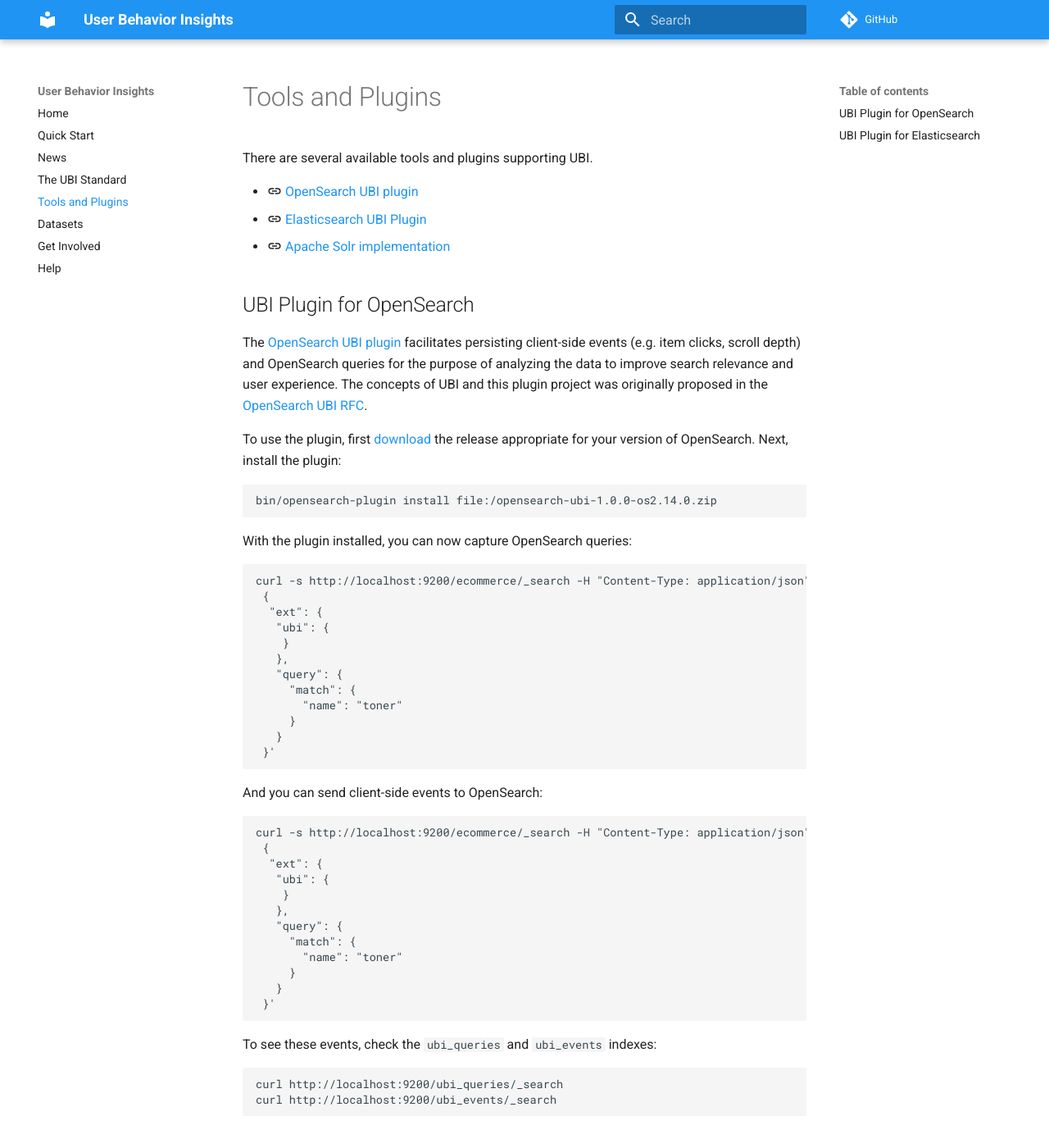
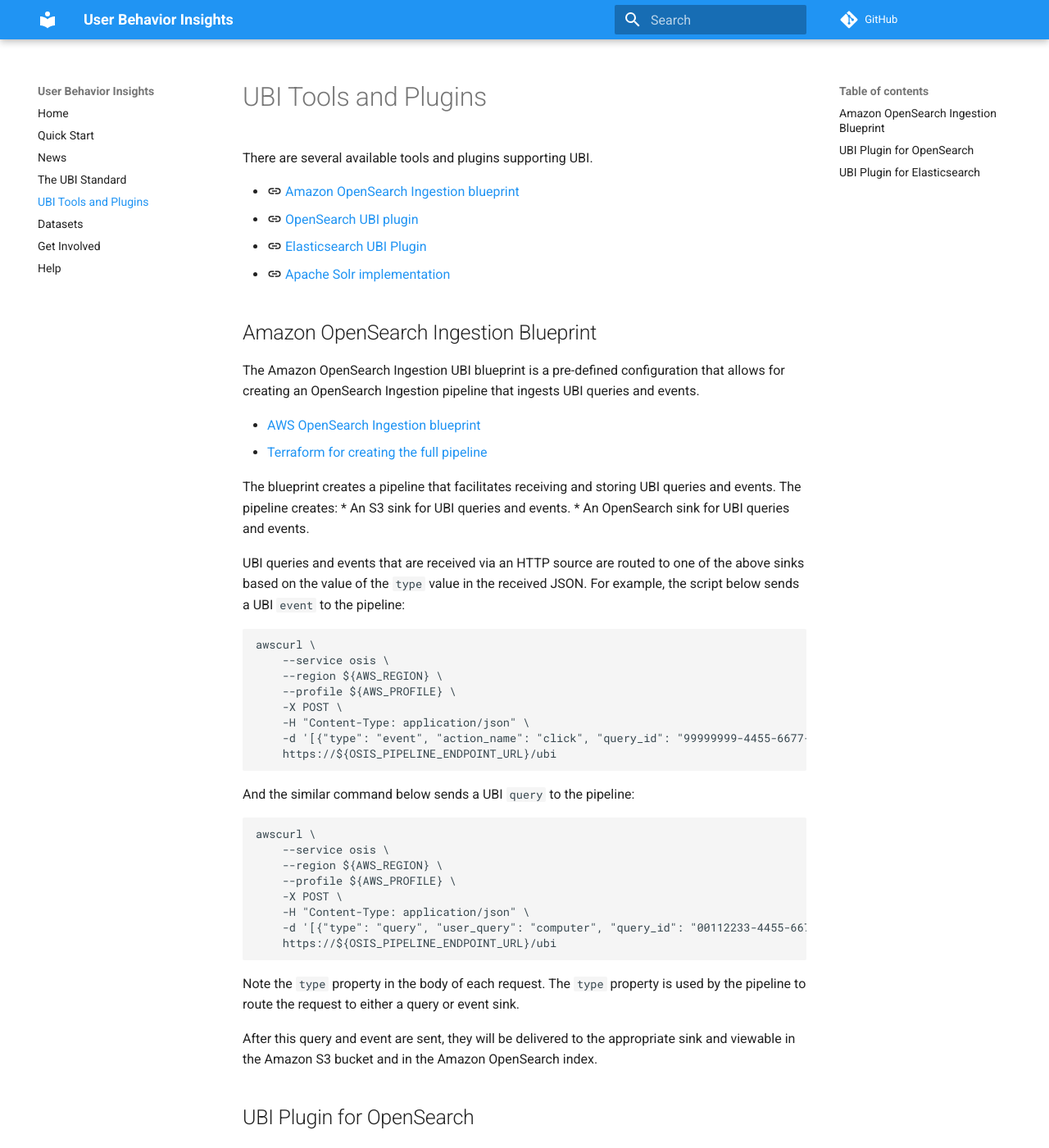
Before and after one commit to o19s/ubi-website, an MkDocs documentation site: the page built from docs/tools.md, in a window 1280 px wide and 1400 px high. Shown: the whole window at 82% size. Built offline with MkDocs 1.6.1 and Material for MkDocs 9.7.7, drawn with Linux system fonts in a browser that asks for light colours; comment, search, counter and statistics services are not loaded; some of the changed text lies outside the part shown.

Commit message:
Adding OSI docs.

````diff
--- a/docs/tools.md
+++ b/docs/tools.md
@@ -1,14 +1,58 @@
-# Tools and Plugins
+# UBI Tools and Plugins
 
 There are several available tools and plugins supporting UBI.
 
-* :material-link: [OpenSearch UBI plugin](https://www.github.com/opensearch-project/user-behavior-insights)
-* :material-link: [Elasticsearch UBI Plugin](https://github.com/o19s/user-behavior-insights-elasticsearch)
+* :material-link: [Amazon OpenSearch Ingestion blueprint](#amazon-opensearch-ingestion-blueprint)
+* :material-link: [OpenSearch UBI plugin](#ubi-plugin-for-opensearch)
+* :material-link: [Elasticsearch UBI Plugin](#ubi-plugin-for-elasticsearch)
 * :material-link: [Apache Solr implementation](https://github.com/apache/solr/pull/2452)
+
+## Amazon OpenSearch Ingestion Blueprint
+
+The Amazon OpenSearch Ingestion UBI blueprint is a pre-defined configuration that allows for creating an OpenSearch Ingestion pipeline that ingests UBI queries and events.
+
+* [AWS OpenSearch Ingestion blueprint](https://github.com/o19s/opensearch-search-quality-evaluation/blob/main/osi/blueprint.yaml)
+* [Terraform for creating the full pipeline](https://github.com/o19s/opensearch-search-quality-evaluation/tree/main/osi)
+
+The blueprint creates a pipeline that facilitates receiving and storing UBI queries and events. The pipeline creates:
+* An S3 sink for UBI queries and events.
+* An OpenSearch sink for UBI queries and events.
+
+UBI queries and events that are received via an HTTP source are routed to one of the above sinks based on the value of the `type` value in the received JSON. For example, the script below sends a UBI `event` to the pipeline:
+
+```
+awscurl \
+	--service osis \
+	--region ${AWS_REGION} \
+	--profile ${AWS_PROFILE} \
+	-X POST \
+	-H "Content-Type: application/json" \
+	-d '[{"type": "event", "action_name": "click", "query_id": "99999999-4455-6677-8899-aabbccddeeff", "event_attributes": {"position": {"ordinal": 1}, "object": {"object_id": "1234", "object_id_field": "ean", "user_id": "abc"}}}]' \
+	https://${OSIS_PIPELINE_ENDPOINT_URL}/ubi
+```
+
+And the similar command below sends a UBI `query` to the pipeline:
+
+```
+awscurl \
+	--service osis \
+	--region ${AWS_REGION} \
+	--profile ${AWS_PROFILE} \
+	-X POST \
+	-H "Content-Type: application/json" \
+	-d '[{"type": "query", "user_query": "computer", "query_id": "00112233-4455-6677-8899-aabbccddeeff"}]' \
+	https://${OSIS_PIPELINE_ENDPOINT_URL}/ubi
+```
+
+Note the `type` property in the body of each request. The `type` property is used by the pipeline to route the request to either a query or event sink.
+
+After this query and event are sent, they will be delivered to the appropriate sink and viewable in the Amazon S3 bucket and in the Amazon OpenSearch index.
 
 ## UBI Plugin for OpenSearch
 
 The [OpenSearch UBI plugin](https://www.github.com/opensearch-project/user-behavior-insights) facilitates persisting client-side events (e.g. item clicks, scroll depth) and OpenSearch queries for the purpose of analyzing the data to improve search relevance and user experience. The concepts of UBI and this plugin project was originally proposed in the [OpenSearch UBI RFC](https://github.com/opensearch-project/OpenSearch/issues/12084).
+
+Note that the UBI plugin is *not* required to use UBI. You can use any method of persisting queries and events into OpenSearch. The [UBI JavaScript Collector](https://github.com/opensearch-project/user-behavior-insights/blob/main/ubi-javascript-collector/ubi.js) is an example.
 
 To use the plugin, first [download](https://github.com/opensearch-project/user-behavior-insights/releases) the release appropriate for your version of OpenSearch. Next, install the plugin:
 
@@ -61,6 +105,8 @@
 
 The [Elasticsearch UBI Plugin](https://github.com/o19s/user-behavior-insights-elasticsearch) is a fork of the OpenSearch UBI plugin. This plugin provides similar core functionality but other functionality will differ.
 
+Note that the UBI plugin is *not* required to use UBI. You can use any method of persisting queries and events into Elasticsearch. The [UBI JavaScript Collector](https://github.com/opensearch-project/user-behavior-insights/blob/main/ubi-javascript-collector/ubi.js) is an example.
+
 To use the plugin, first [download](hhttps://github.com/o19s/user-behavior-insights-elasticsearch/releases) the release appropriate for your version of Elasticsearch. Next, install the plugin:
 
 ```
--- a/mkdocs.yml
+++ b/mkdocs.yml
@@ -9,7 +9,7 @@
   - Quick Start: quickstart.md
   - News: news.md
   - The UBI Standard: standard.md
-  - Tools and Plugins: tools.md
+  - UBI Tools and Plugins: tools.md
   - Datasets: datasets.md
   - Get Involved: get_involved.md
   - Help: help.md
````
